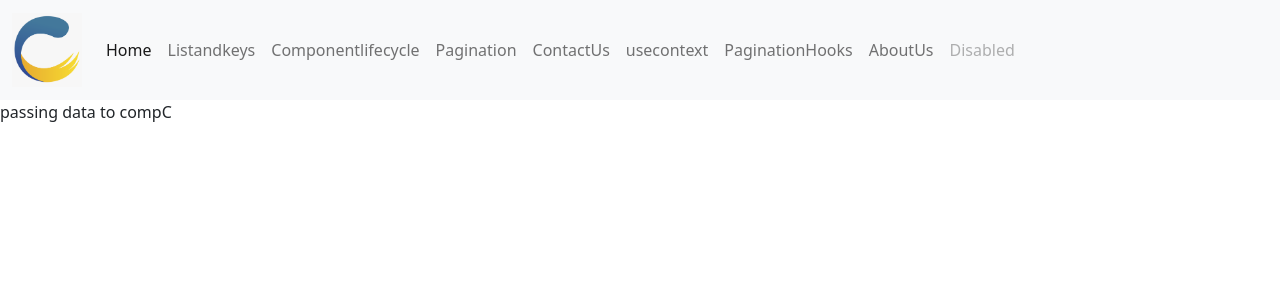
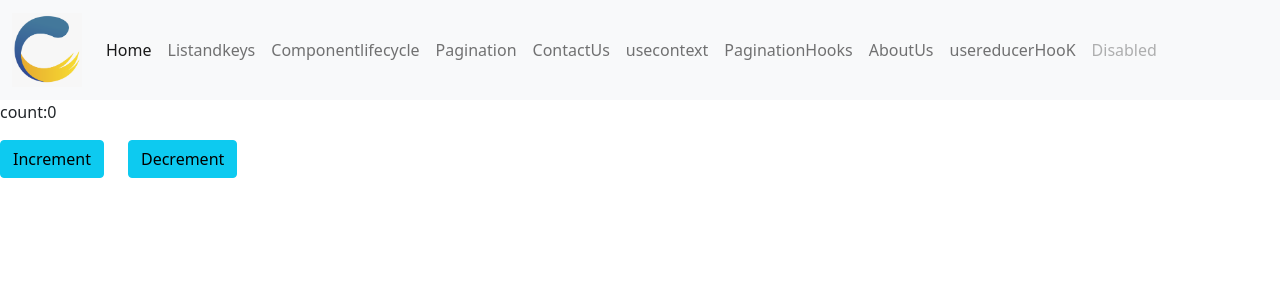
Before and after one commit to sivakrishna7696/react-application-58-batch, a React (Create React App) app: page /usereducer in a window 1280 px wide. Shown: the top 300 px of the page. Built offline with nearby package versions, Linux system fonts and the light colour scheme.

Commit message:
usereducer

```diff
--- a/src/App.js
+++ b/src/App.js
@@ -14,10 +14,12 @@ function App() {
     <div className="App">
       <Header />
       <RoutesComp />
+
+      {/* usereducer */}
       {/* <CounterUseState /> */}
-      <userContext.Provider value={"passing data to compC"}>
+      {/* <userContext.Provider value={"passing data to compC"}>
          <Compc />
-      </userContext.Provider>
+      </userContext.Provider> */}
     </div>
   );
 }
--- a/src/Components/RoutesComponent/RoutesComp.js
+++ b/src/Components/RoutesComponent/RoutesComp.js
@@ -1,4 +1,4 @@
-import React from 'react'
+import React, { useReducer } from 'react'
 import { Routes,Route } from 'react-router-dom'
 import AboutUs from '../AboutUs/AboutUs'
 import Componentlifecycle from '../componentlifecycle/Componentlifecycle'
@@ -7,6 +7,7 @@ import ListsAndKeys from '../ListsAndKeys'
 import Pagination from '../Pagination/Pagination'
 import PaginationHooks from '../hooks/PaginationHooks'
 import CompA from '../usecontext/CompA'
+import UsereducerHook from '../hooks/UsereducerHook'
 
 function RoutesComp() {
   return (
@@ -20,6 +21,7 @@ function RoutesComp() {
         <Route exact path='/pagination' element={<Pagination />}  />
         <Route exact path='/paginationhooks' element={<PaginationHooks />} />
         <Route exact path='/usecontext' element={<CompA />} />
+        <Route exact path='/usereducer' element={<UsereducerHook />} />
 
       </Routes>
     </div>
--- a/src/Components/header/Header.js
+++ b/src/Components/header/Header.js
@@ -42,6 +42,9 @@ function Header() {
           <Link to="/aboutus" className="nav-link">AboutUs</Link>
         </li>
         <li className="nav-item">
+          <Link to="/usereducer" className="nav-link">usereducerHooK</Link>
+        </li>
+        <li className="nav-item">
           <a className="nav-link disabled">Disabled</a>
         </li>
       </ul>
--- /dev/null
+++ b/src/Components/hooks/UsereducerHook.js
@@ -0,0 +1,30 @@
+import React,{useReducer} from 'react'
+
+function UsereducerHook() {
+    // reducer will update the state based on your action
+    const reducer = (currentState,action) =>{
+        console.log(action)
+            switch(action){
+                case "INCREMENT":
+                    return currentState + 1
+
+                    case "DECREMENT":
+                        return currentState - 1
+
+                default:
+                    return currentState;
+
+            }
+    }
+
+   const [count,dispatch] =  useReducer(reducer,0)
+  return (
+    <div>
+        <p>count:{count}</p>
+        <button className='btn btn-info me-4' onClick={()=>{dispatch("INCREMENT")}}>Increment</button>
+        <button onClick={()=>{dispatch("DECREMENT")}} className='btn btn-info'>Decrement</button>
+    </div>
+  )
+}
+
+export default UsereducerHook
```
Also changed, not shown: 1 other file (tests, documents, lock files or other folders).
